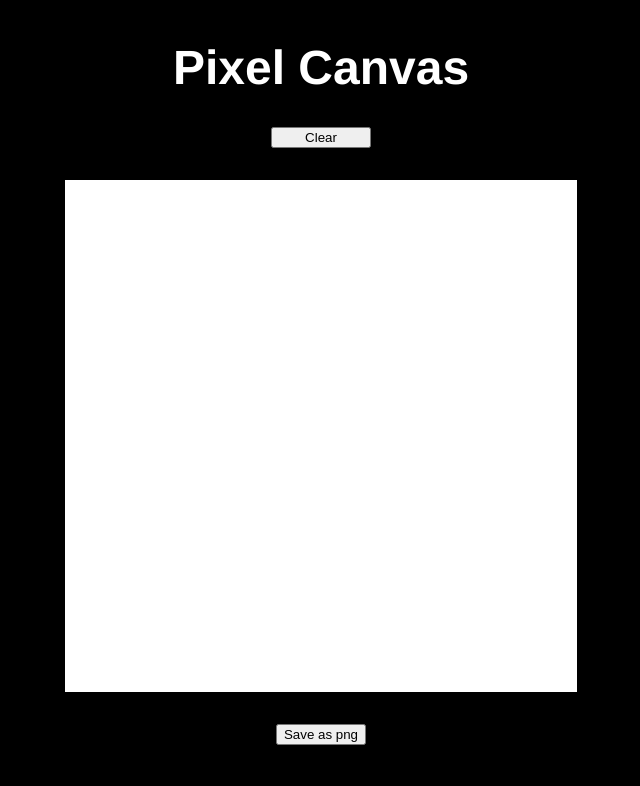
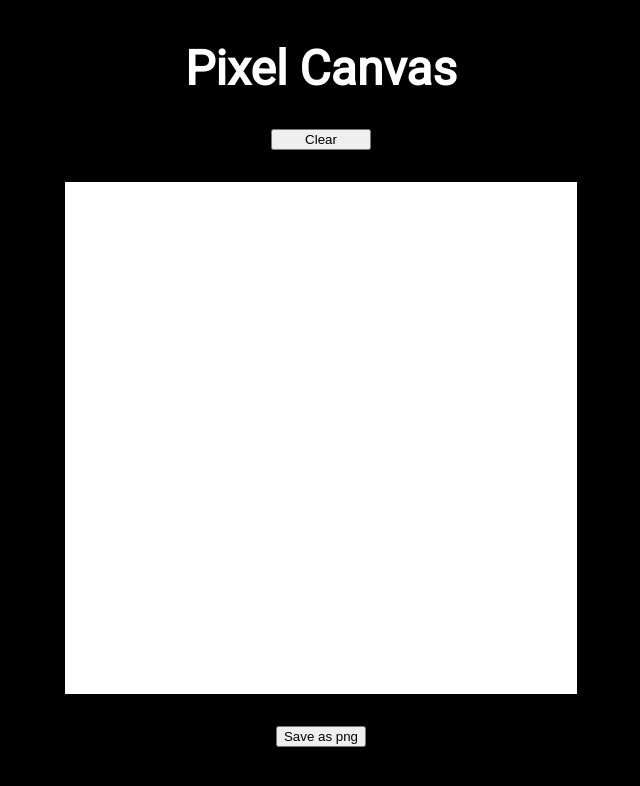
Before and after one commit to S4d3ngineer/pixel-canvas-ts, a React (Vite) app: page / in a window 1280 px wide. Shown: the top 786 px of the page, without its empty margins (319-959 px from the left). Built offline with nearby package versions, Linux system fonts and the light colour scheme.

Commit message:
Change font-family to Roboto
Add link to google fonts.

```diff
--- a/index.html
+++ b/index.html
@@ -2,7 +2,9 @@
 <html lang="en">
   <head>
     <meta charset="UTF-8" />
-    <link rel="icon" type="image/svg+xml" href="/vite.svg" />
+    <link rel="preconnect" href="https://fonts.googleapis.com">
+    <link rel="preconnect" href="https://fonts.gstatic.com" crossorigin>
+    <link href="https://fonts.googleapis.com/css2?family=Roboto&family=Source+Code+Pro&display=swap" rel="stylesheet">    <link rel="icon" type="image/svg+xml" href="/vite.svg" />
     <meta name="viewport" content="width=device-width, initial-scale=1.0" />
     <title>Vite + React + TS</title>
   </head>
--- a/src/styles.css
+++ b/src/styles.css
@@ -1,5 +1,5 @@
 body {
-    font-family: "proxima-nova","Helvetica Neue",Helvetica,Arial,sans-serif;
+  font-family: 'Roboto', sans-serif;
   background: black;
   color: white;
   display: flex;
```
Lines whose indentation alone changed are shown as unchanged.
